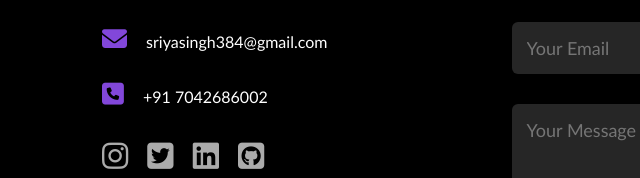
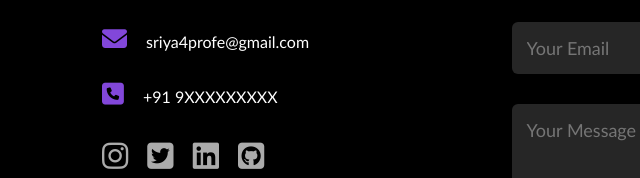
Before and after one commit to sriya-singh/Portfolio-Website, a plain HTML site: page index.html in a window 1280 px wide. Shown: the part 2188-2366 px from the top of the page, 26-666 px from the left. Drawn offline with Linux system fonts and the light colour scheme.

Commit message:
Update index.html

```diff
--- a/index.html
+++ b/index.html
@@ -108,8 +108,8 @@
             <div class="row">
                 <div class="contact-left">
                     <h1 class="sub-title">Contact Me</h1>
-                    <p><i class="fa-solid fa-envelope"></i> sriyasingh384@gmail.com</p>
-                    <p><i class="fa-solid fa-square-phone"></i> +91 7042686002</p>
+                    <p><i class="fa-solid fa-envelope"></i> sriya4profe@gmail.com</p>
+                    <p><i class="fa-solid fa-square-phone"></i> +91 9XXXXXXXXX</p>
                     <div class="social-icons">
                         <a href="https://www.instagram.com/__singhsriya__/"><i class="fab fa-instagram"></i></a>
                         <a href="https://twitter.com/SriyaSingh16004"><i class="fab fa-twitter-square"></i></a>
```
